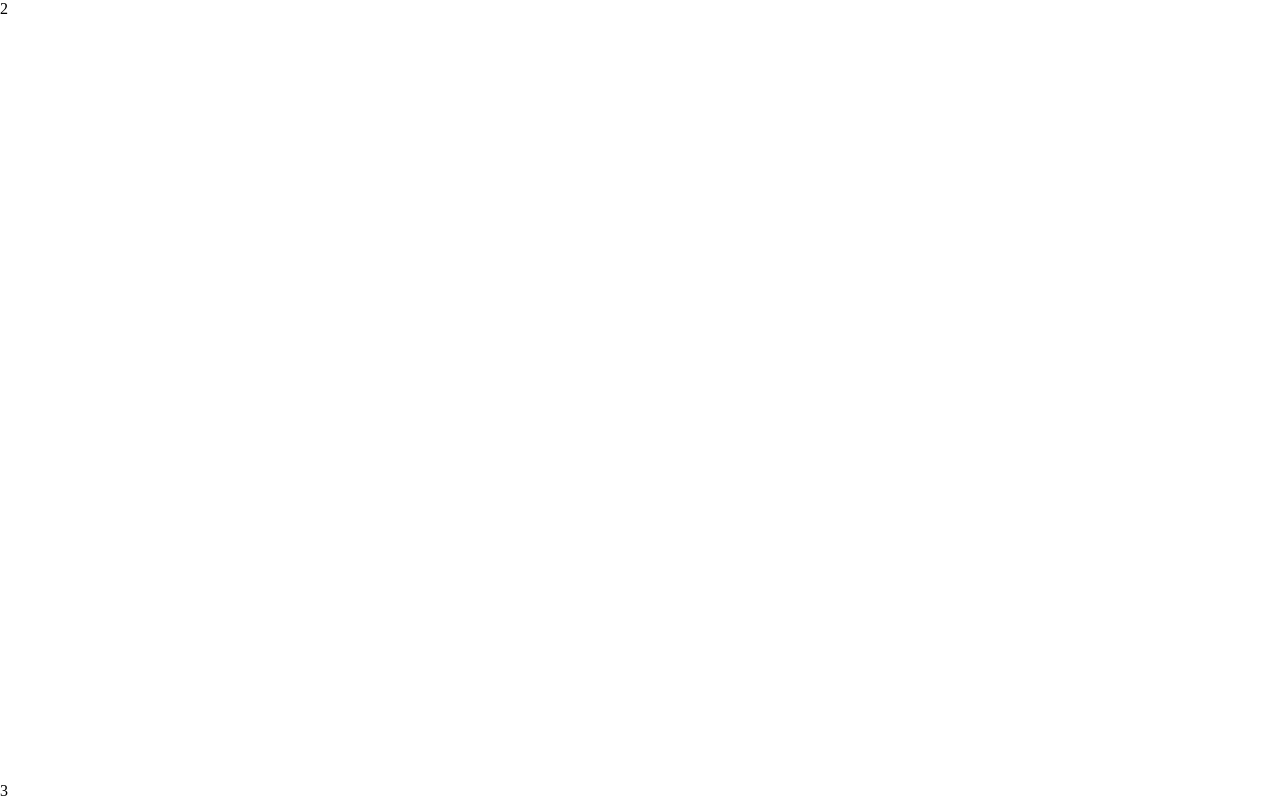
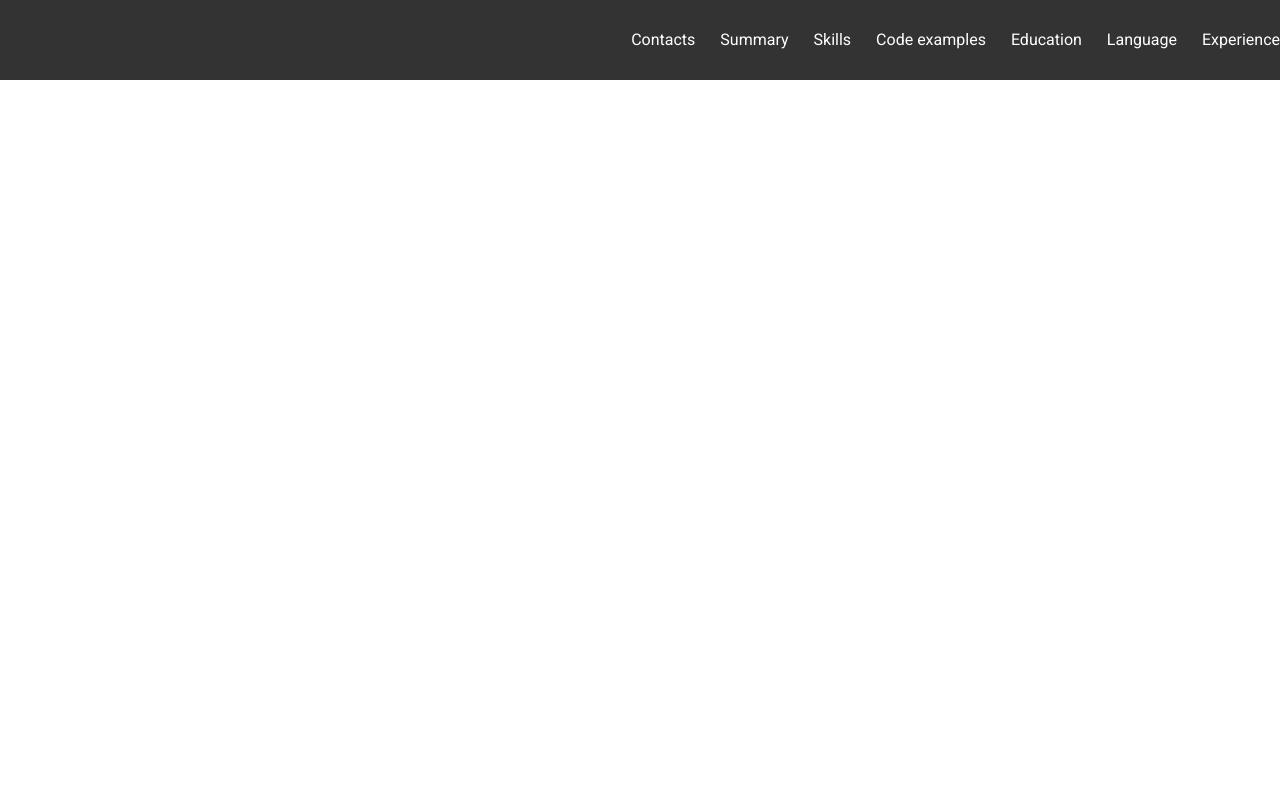
Before and after one commit to OleksandrBeley/rsschool-cv, a plain HTML site: page index.html in a window 1280 px wide. Drawn offline with Linux system fonts and the light colour scheme.

Commit message:
feat: add css-style for header

```diff
--- a/index.html
+++ b/index.html
@@ -18,11 +18,27 @@
 <body>
 	<header class="header">
 		<div class="container">
-
+			<div class="header__menu">
+				<nav class="header__nav">
+					<ul class="header__list">
+						<li class="header__item">Contacts</li>
+						<li class="header__item">Summary</li>
+						<li class="header__item">Skills</li>
+						<li class="header__item">Code examples</li>
+						<li class="header__item">Education</li>
+						<li class="header__item">Language</li>
+						<li class="header__item">Experience</li>
+					</ul>
+				</nav>
+			</div>
 		</div>
 	</header>
-	<main class="main">2</main>
-	<footer class="footer">3</footer>
+	<main class="main">
+		<div class="container"></div>
+	</main>
+	<footer class="footer">
+		<div class="container"></div>
+	</footer>
 </body>
 
 </html>
--- a/style.css
+++ b/style.css
@@ -37,18 +37,68 @@ h6 {
 body {
 	min-height: 100vh;
 	display: flex;
+	font-size: 20px;
+	line-height: 1.6;
 	flex-direction: column;
-
-
+	font-family: 'Roboto', sans-serif;
 }
 
 .main {
 	flex: 1 0 auto;
 }
 
-.header {}
+
 
 .container {
 	max-width: 1440px;
 	margin: 0 auto;
 }
+
+/*-------------body------------------*/
+/*------------------header---------------------*/
+.header {
+	background-color: rgba(0, 0, 0, 0.8)
+}
+
+.header__list {
+	display: flex;
+	justify-content: flex-end;
+	align-items: center;
+	min-height: 80px;
+	gap: 25px;
+}
+
+.header__list {
+	font-size: 16px;
+}
+
+.header__item {
+	text-decoration: none;
+	color: #ffffff;
+	cursor: pointer;
+	position: relative;
+	transition: all 0.5s ease 0s;
+}
+
+.header__item::after {
+	content: "";
+	position: absolute;
+	left: 0;
+	bottom: 0;
+	width: 0;
+	height: 1px;
+	background-color: rgb(255, 255, 255);
+	transition: all 0.5s ease 0s;
+}
+
+.header__item:hover {
+	/* color: #3b3b3b80; */
+	/* font-size: 20px; */
+}
+
+.header__item:hover::after {
+	width: 100%;
+}
+
+
+/*---------------header-end--------------------*/
```
